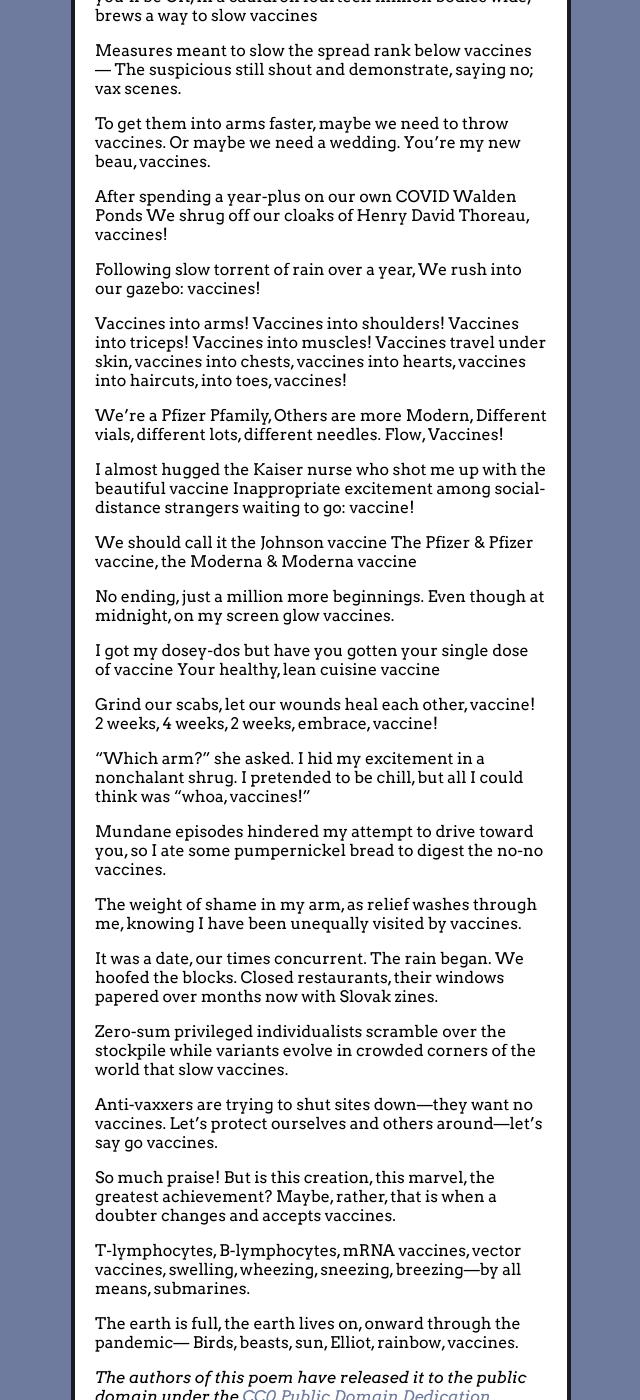
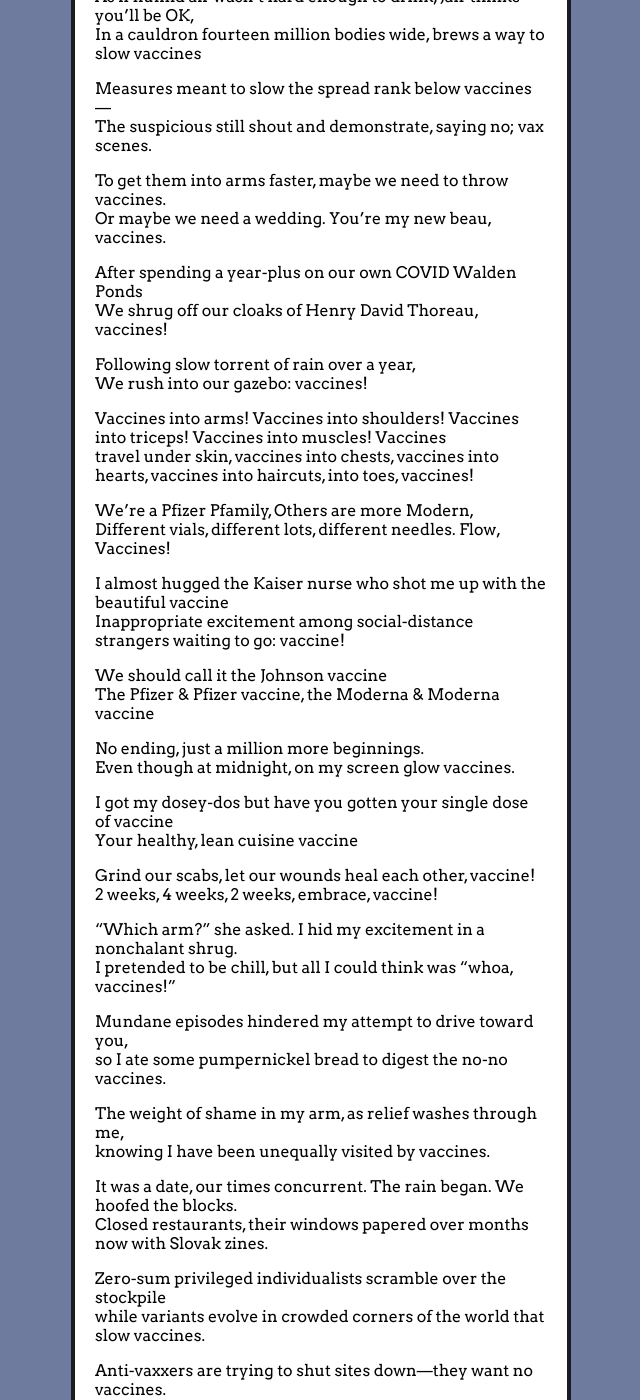
Before and after one commit to elliotharmon/blog.elliotharmon.org, a Jekyll site: the page built from _posts/2021-04-30-vaccine-ghazal.md, in a window 1280 px wide and 1400 px high, scrolled down 1072 px. Shown: the whole window, without its empty margins (319-959 px from the left). Built offline with Jekyll 4.4.1, drawn with Linux system fonts in a browser that asks for light colours; some of the changed text lies outside the part shown.

Commit message:
Update 2021-04-30-vaccine-ghazal.md
adding linebreaks to every couplet

```diff
--- a/_posts/2021-04-30-vaccine-ghazal.md
+++ b/_posts/2021-04-30-vaccine-ghazal.md
@@ -17,76 +17,76 @@
 Moderna travels at -25 Celsius. Don’t open it unless you know vaccines.<br />
 Ten doses in each vial come from Massachusetts where they grow vaccines.
 
-Some patients sardined into stadiums to get the serum in their arms
+Some patients sardined into stadiums to get the serum in their arms<br />
 and others hit up CVS in search of unclaimed, ever-so vaccines.
 
-People are afraid to breathe; they can be set free—
+People are afraid to breathe; they can be set free—<br />
 embrace the 25 below vaccines.
 
-Moderna, Pfizer, and J&J are going to make a bundle
+Moderna, Pfizer, and J&J are going to make a bundle<br />
 If we all get in bed we will need a throw made of old yellow vaccines
 
-As if humid air wasn't hard enough to drink, Jair thinks you'll be OK,
+As if humid air wasn't hard enough to drink, Jair thinks you'll be OK,<br />
 In a cauldron fourteen million bodies wide, brews a way to slow vaccines
 
-Measures meant to slow the spread rank below vaccines—
+Measures meant to slow the spread rank below vaccines—<br />
 The suspicious still shout and demonstrate, saying no; vax scenes.
 
-To get them into arms faster, maybe we need to throw vaccines.
+To get them into arms faster, maybe we need to throw vaccines.<br />
 Or maybe we need a wedding. You’re my new beau, vaccines.
 
-After spending a year-plus on our own COVID Walden Ponds
+After spending a year-plus on our own COVID Walden Ponds<br />
 We shrug off our cloaks of Henry David Thoreau, vaccines!
 
-Following slow torrent of rain over a year,
+Following slow torrent of rain over a year,<br />
 We rush into our gazebo: vaccines!
 
-Vaccines into arms! Vaccines into shoulders! Vaccines into triceps! Vaccines into muscles! Vaccines
+Vaccines into arms! Vaccines into shoulders! Vaccines into triceps! Vaccines into muscles! Vaccines<br />
 travel under skin, vaccines into chests, vaccines into hearts, vaccines into haircuts, into toes, vaccines!
 
-We’re a Pfizer Pfamily, Others are more Modern,
+We’re a Pfizer Pfamily, Others are more Modern,<br />
 Different vials, different lots, different needles. Flow, Vaccines!
 
-I almost hugged the Kaiser nurse who shot me up with the beautiful vaccine
+I almost hugged the Kaiser nurse who shot me up with the beautiful vaccine<br />
 Inappropriate excitement among social-distance strangers waiting to go: vaccine!
 
-We should call it the Johnson vaccine
+We should call it the Johnson vaccine<br />
 The Pfizer & Pfizer vaccine, the Moderna & Moderna vaccine
 
-No ending, just a million more beginnings.
+No ending, just a million more beginnings.<br />
 Even though at midnight, on my screen glow vaccines.
 
-I got my dosey-dos but have you gotten your single dose of vaccine
+I got my dosey-dos but have you gotten your single dose of vaccine<br />
 Your healthy, lean cuisine vaccine
 
-Grind our scabs, let our wounds heal each other, vaccine!
+Grind our scabs, let our wounds heal each other, vaccine!<br />
 2 weeks, 4 weeks, 2 weeks, embrace, vaccine!
 
-“Which arm?” she asked. I hid my excitement in a nonchalant shrug.
+“Which arm?” she asked. I hid my excitement in a nonchalant shrug.<br />
 I pretended to be chill, but all I could think was “whoa, vaccines!”
 
-Mundane episodes hindered my attempt to drive toward you,
+Mundane episodes hindered my attempt to drive toward you,<br />
 so I ate some pumpernickel bread to digest the no-no vaccines.
 
-The weight of shame in my arm, as relief washes through me,
+The weight of shame in my arm, as relief washes through me,<br />
 knowing I have been unequally visited by vaccines.
 
-It was a date, our times concurrent. The rain began. We hoofed the blocks.
+It was a date, our times concurrent. The rain began. We hoofed the blocks.<br />
 Closed restaurants, their windows papered over months now with Slovak zines.
 
-Zero-sum privileged individualists scramble over the stockpile
+Zero-sum privileged individualists scramble over the stockpile<br />
 while variants evolve in crowded corners of the world that slow vaccines.
 
-Anti-vaxxers are trying to shut sites down—they want no vaccines.
+Anti-vaxxers are trying to shut sites down—they want no vaccines.<br />
 Let's protect ourselves and others around—let's say go vaccines.
 
-So much praise! But is this creation, this marvel, the greatest achievement?
+So much praise! But is this creation, this marvel, the greatest achievement?<br />
 Maybe, rather, that is when a doubter changes and accepts vaccines.
 
-T-lymphocytes, B-lymphocytes, mRNA vaccines, vector vaccines,
+T-lymphocytes, B-lymphocytes, mRNA vaccines, vector vaccines,<br />
 swelling, wheezing, sneezing, breezing—by all means, submarines.
 
-The earth is full, the earth lives on, onward through the pandemic—
+The earth is full, the earth lives on, onward through the pandemic—<br />
 Birds, beasts, sun, Elliot, rainbow, vaccines.
 
 *The authors of this poem have released it to the public domain under the [CC0 Public Domain Dedication](https://creativecommons.org/publicdomain/zero/1.0/).*
```
